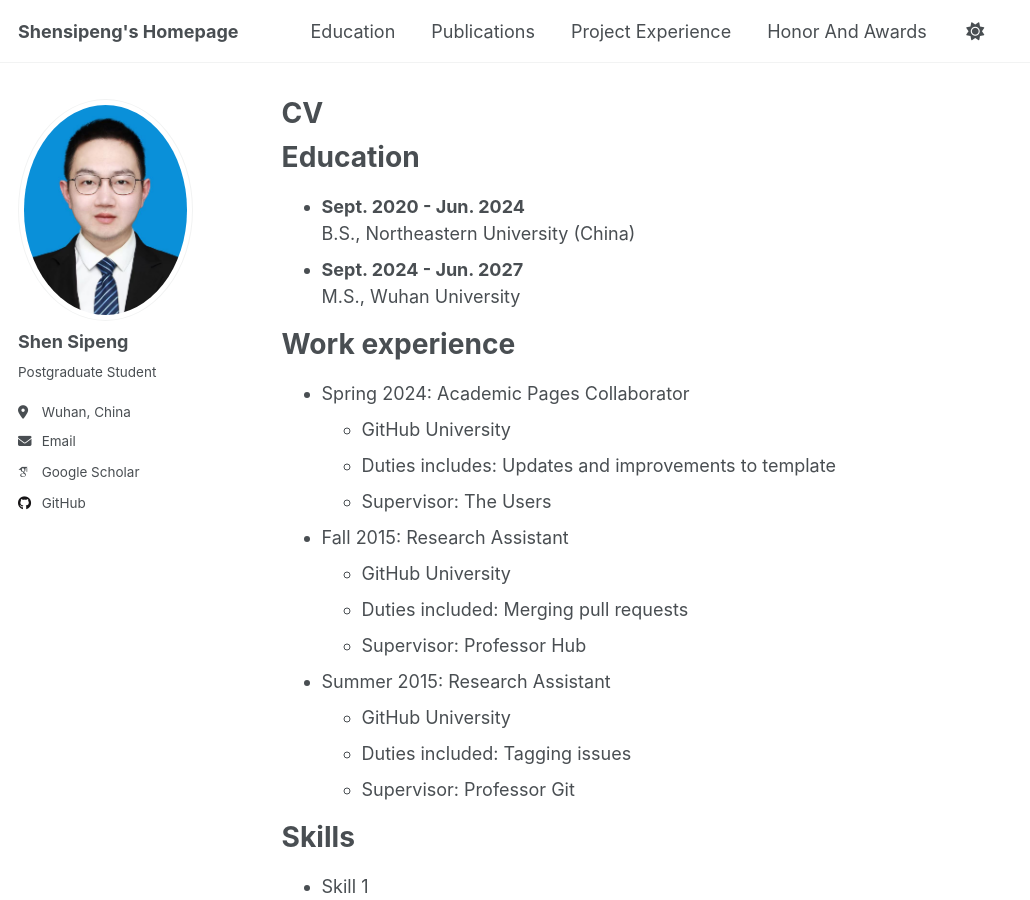
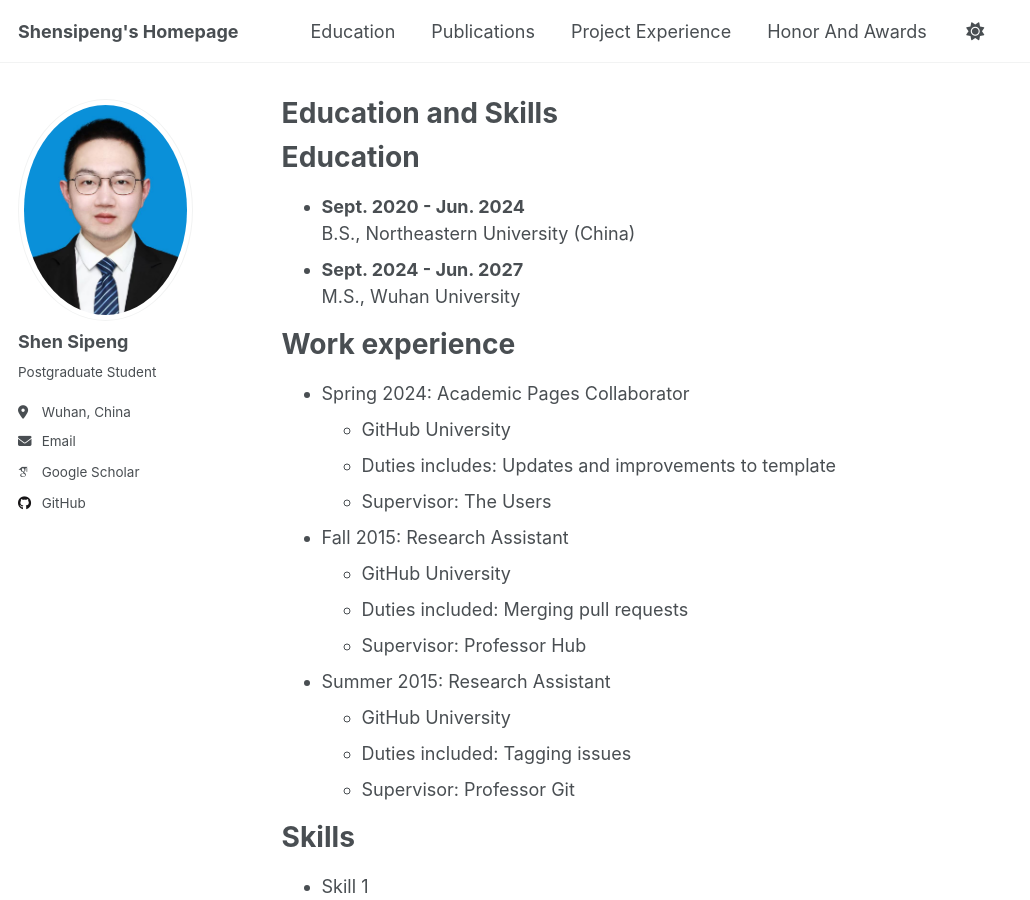
Before and after one commit to SipengShen01/shensipeng, a Jekyll site: the page built from _pages/cv.md, in a window 1280 px wide and 900 px high. Shown: the whole window, without its empty margins (0-1030 px from the left). Built offline with Jekyll 4.4.1, drawn with Linux system fonts in a browser that asks for light colours; some web fonts are replaced.

Commit message:
Update cv.md

```diff
--- a/_pages/cv.md
+++ b/_pages/cv.md
@@ -1,6 +1,6 @@
 ---
 layout: archive
-title: "CV"
+title: "Education and Skills"
 permalink: /cv/
 author_profile: true
 redirect_from:
```
